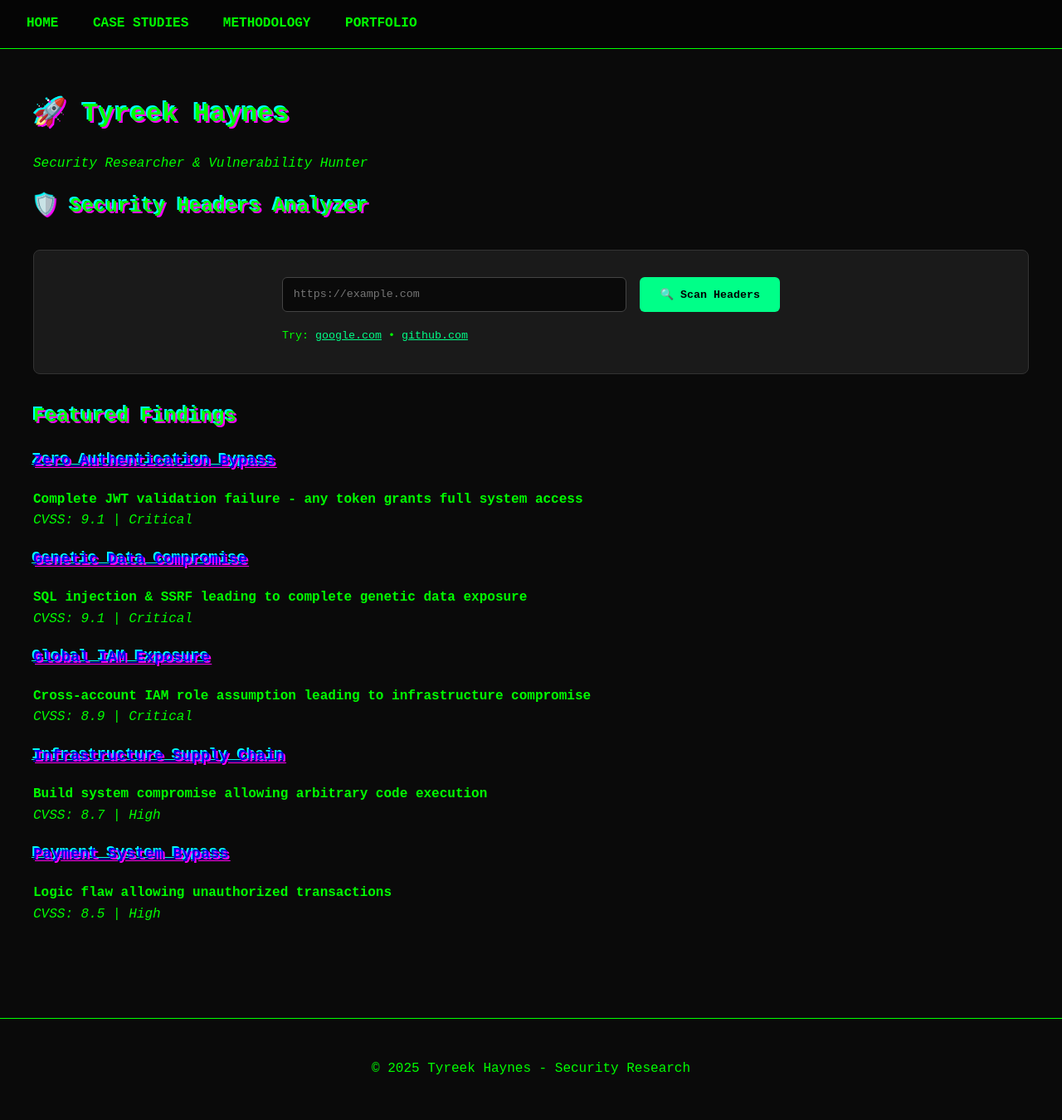
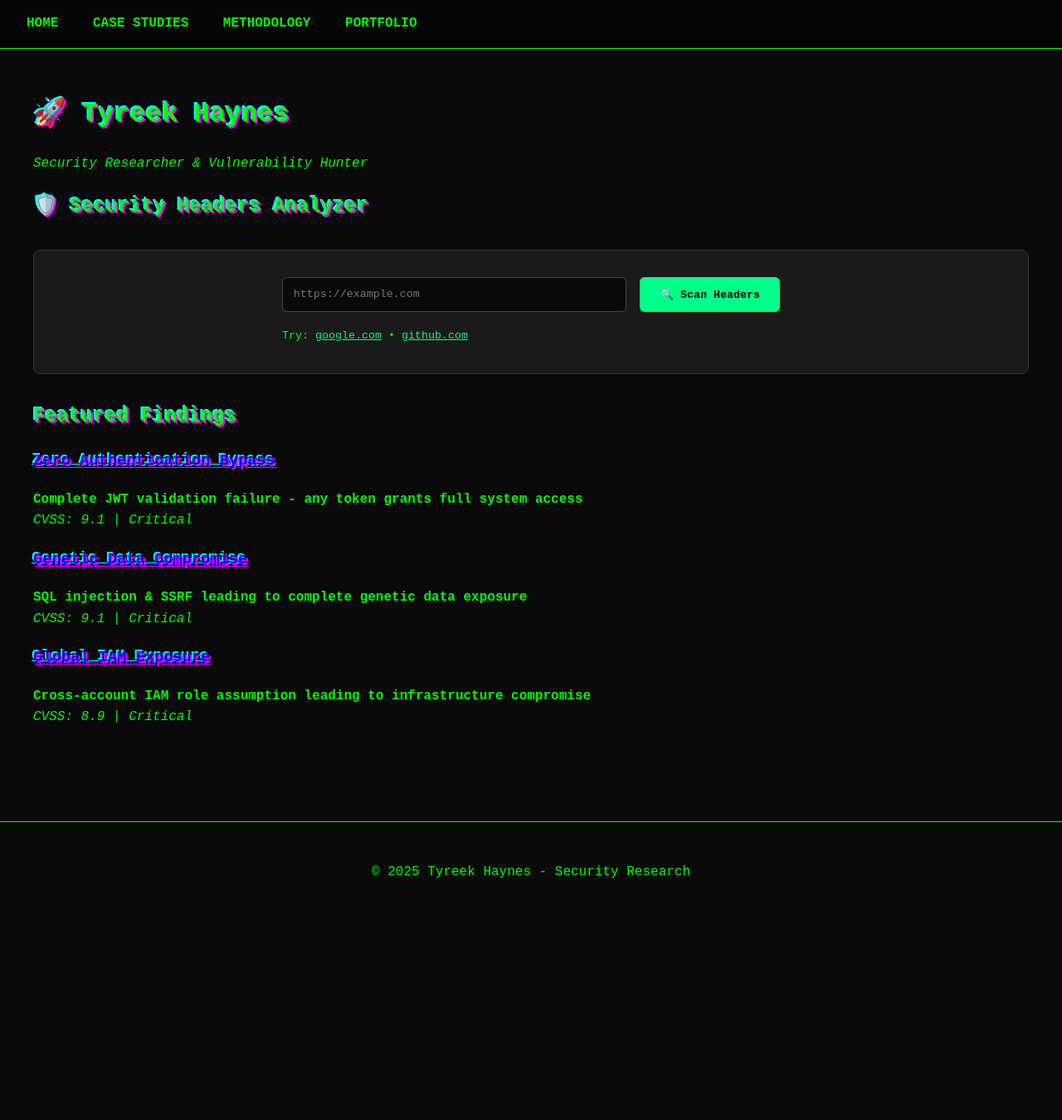
Before and after one commit to TyreekHaynes/Security-Research, a Jekyll site: the page built from index.md, in a window 1280 px wide. Shown: the whole page at 83% size. Built offline with Jekyll 4.4.1, drawn with Linux system fonts in a browser that asks for light colours; after the commit the page ends 1113 px from its top, so only the background shows below that.

Commit message:
Update index.md

```diff
--- a/index.md
+++ b/index.md
@@ -254,14 +254,6 @@ document.addEventListener('DOMContentLoaded', function() {
 **Cross-account IAM role assumption leading to infrastructure compromise**
 *CVSS: 8.9 | Critical*
 
-### [Infrastructure Supply Chain](/findings/infrastructure-supply-chain.html)
-**Build system compromise allowing arbitrary code execution**
-*CVSS: 8.7 | High*
-
-### [Payment System Bypass](/findings/payment-system-bypass.html)
-**Logic flaw allowing unauthorized transactions**
-*CVSS: 8.5 | High*
-
 {% for post in site.posts %}
 <div class="post-item">
     <h3><a href="{{ post.url }}">{{ post.title }}</a></h3>
```
